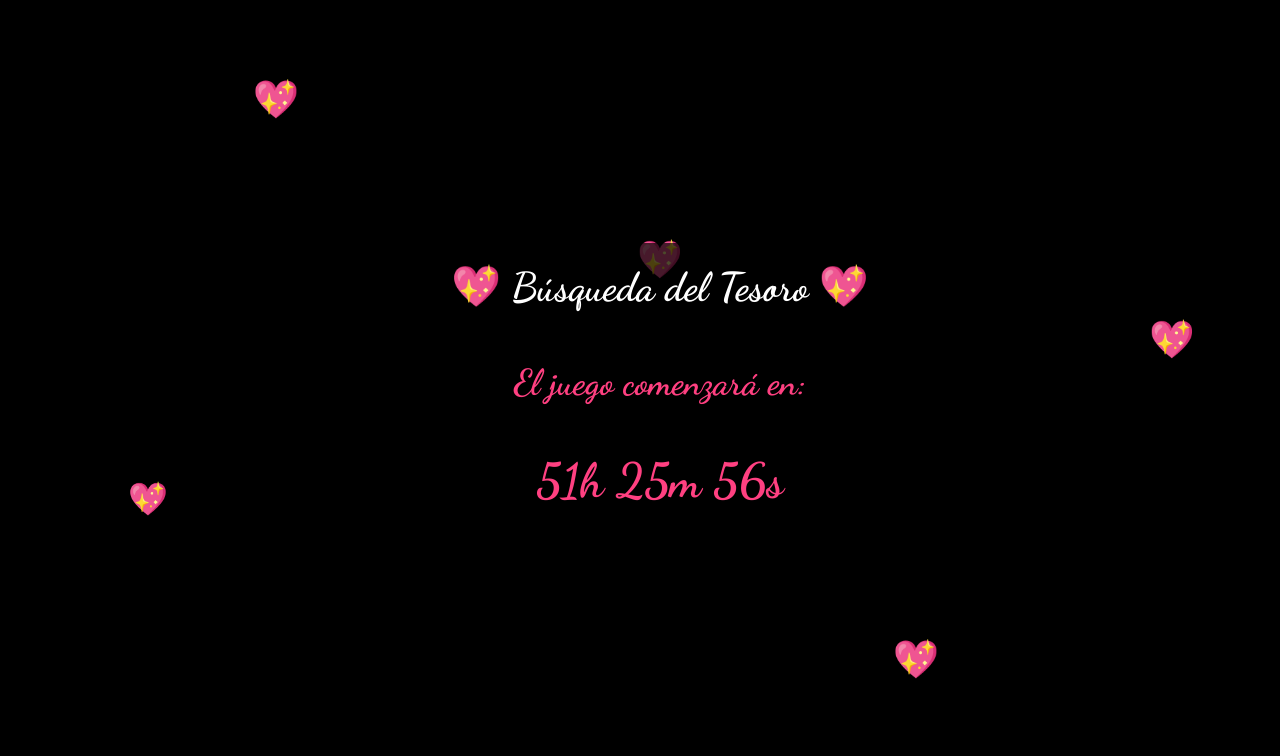
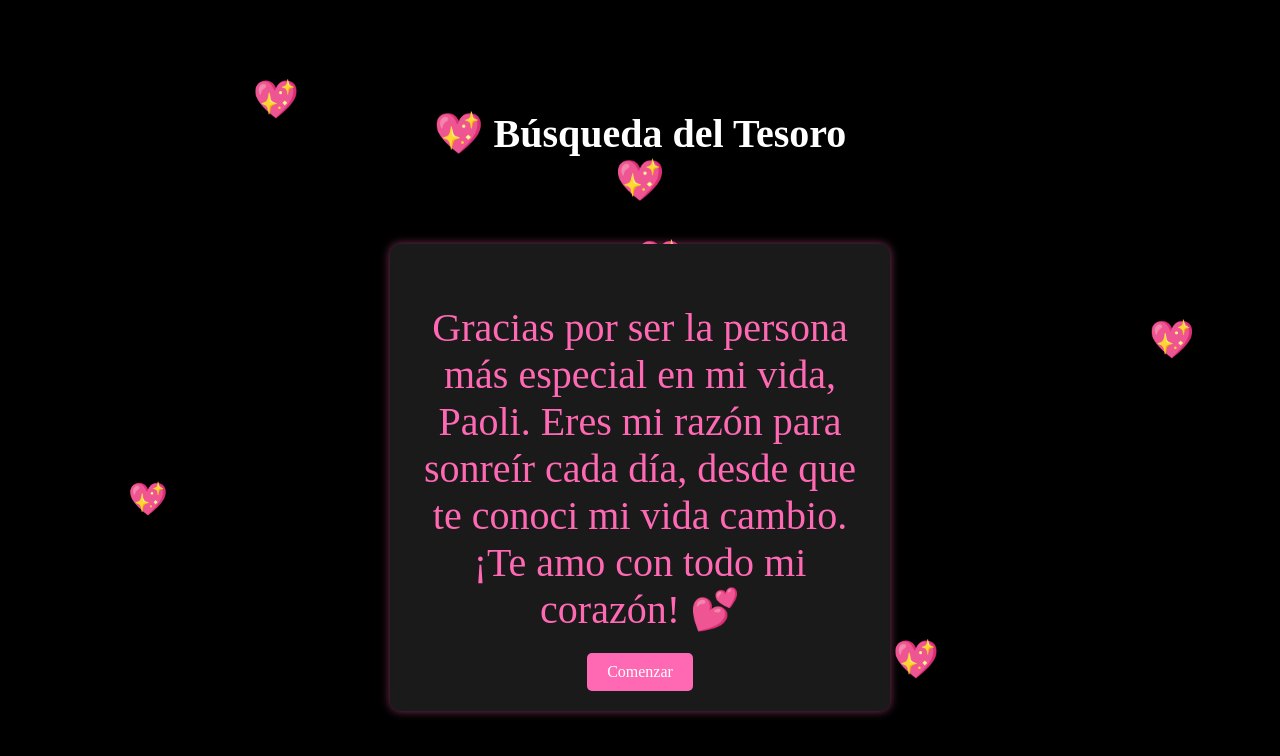
Before and after one commit to JuanTiseira/busqueda-tesoro, a React (Vite) app: page / in a window 1280 px wide. Shown: the top 756 px of the page. Built offline with nearby package versions, Linux system fonts and the light colour scheme.

Commit message:
deploy configs

```diff
--- a/index.html
+++ b/index.html
@@ -4,8 +4,8 @@
     <meta charset="UTF-8" />
     <link rel="icon" type="image/svg+xml" href="/vite.svg" />
     <meta name="viewport" content="width=device-width, initial-scale=1.0" />
-    <link href="https://fonts.googleapis.com/css2?family=Great+Vibes&display=swap" rel="stylesheet">
-    <link href="https://fonts.googleapis.com/css2?family=Dancing+Script:wght@400;700&display=swap" rel="stylesheet">
+    <!-- <link href="https://fonts.googleapis.com/css2?family=Great+Vibes&display=swap" rel="stylesheet"> -->
+    <!-- <link href="https://fonts.googleapis.com/css2?family=Dancing+Script:wght@400;700&display=swap" rel="stylesheet"> -->
     <title>Elijo Elegirte</title>
   </head>
   <body>
--- a/package.json
+++ b/package.json
@@ -17,6 +17,7 @@
   },
   "devDependencies": {
     "@eslint/js": "^9.19.0",
+    "@types/canvas-confetti": "^1.9.0",
     "@types/react": "^19.0.8",
     "@types/react-dom": "^19.0.3",
     "@vitejs/plugin-react": "^4.3.4",
--- a/src/App.tsx
+++ b/src/App.tsx
@@ -10,7 +10,7 @@ const App: React.FC = () => {
   const audioRef = useRef<HTMLAudioElement | null>(null); // Referencia para el audio
 
   // Fecha objetivo: 14 de febrero a las 05:00 AM
-  const targetDate = new Date("2025-02-14T05:00:00");
+  const targetDate = new Date("2024-02-14T05:00:00");
 
   // Efecto para configurar el audio
   useEffect(() => {
--- /dev/null
+++ b/src/types/canvas-confetti.d.ts
@@ -0,0 +1,4 @@
+declare module "canvas-confetti" {
+    const confetti: any;
+    export default confetti;
+  }
--- a/tsconfig.app.json
+++ b/tsconfig.app.json
@@ -6,6 +6,7 @@
     "lib": ["ES2020", "DOM", "DOM.Iterable"],
     "module": "ESNext",
     "skipLibCheck": true,
+    "typeRoots": ["./node_modules/@types", "./types"],
 
     /* Bundler mode */
     "moduleResolution": "bundler",
```
Also changed, not shown: 1 other file (tests, documents, lock files or other folders).
